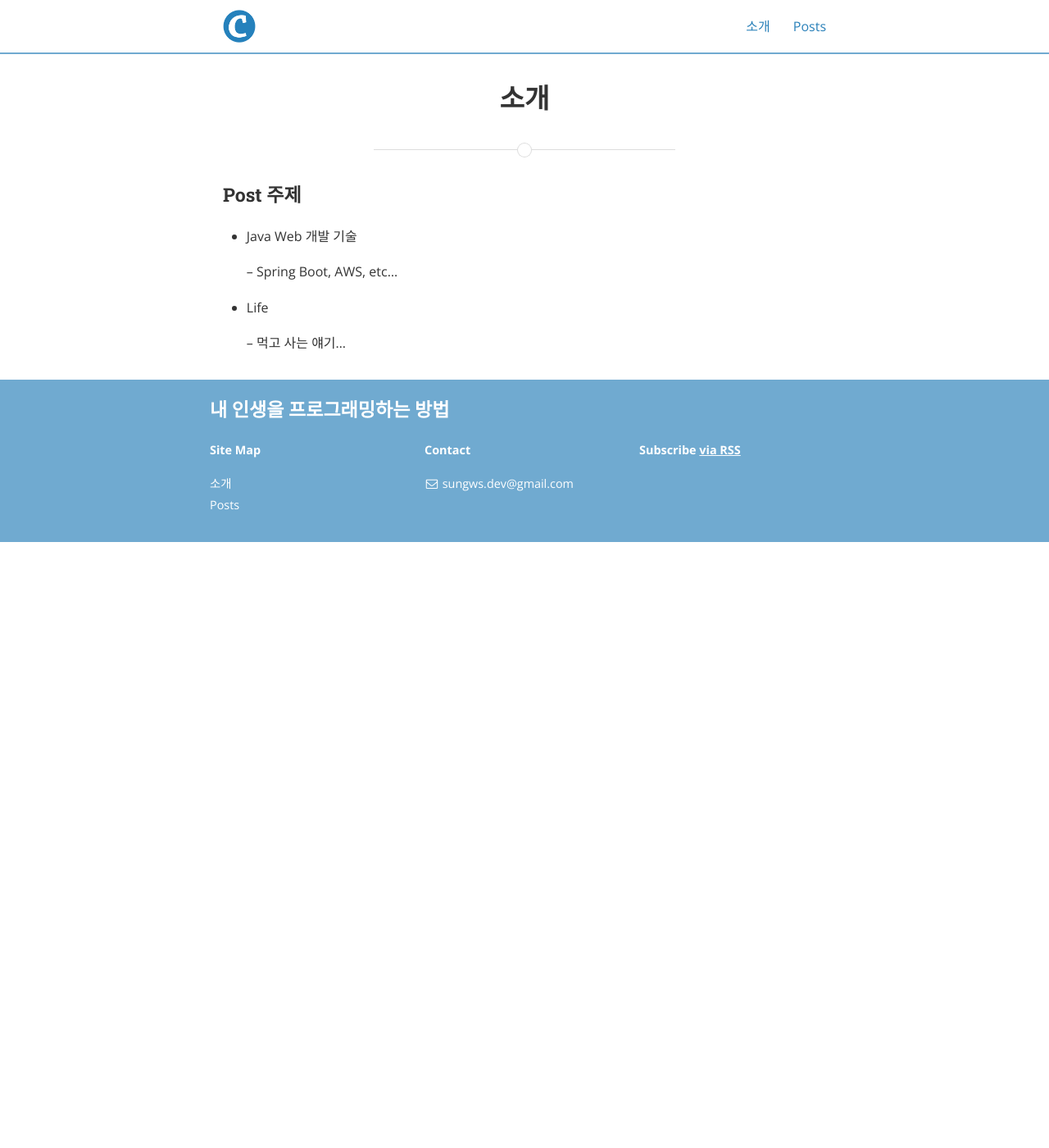
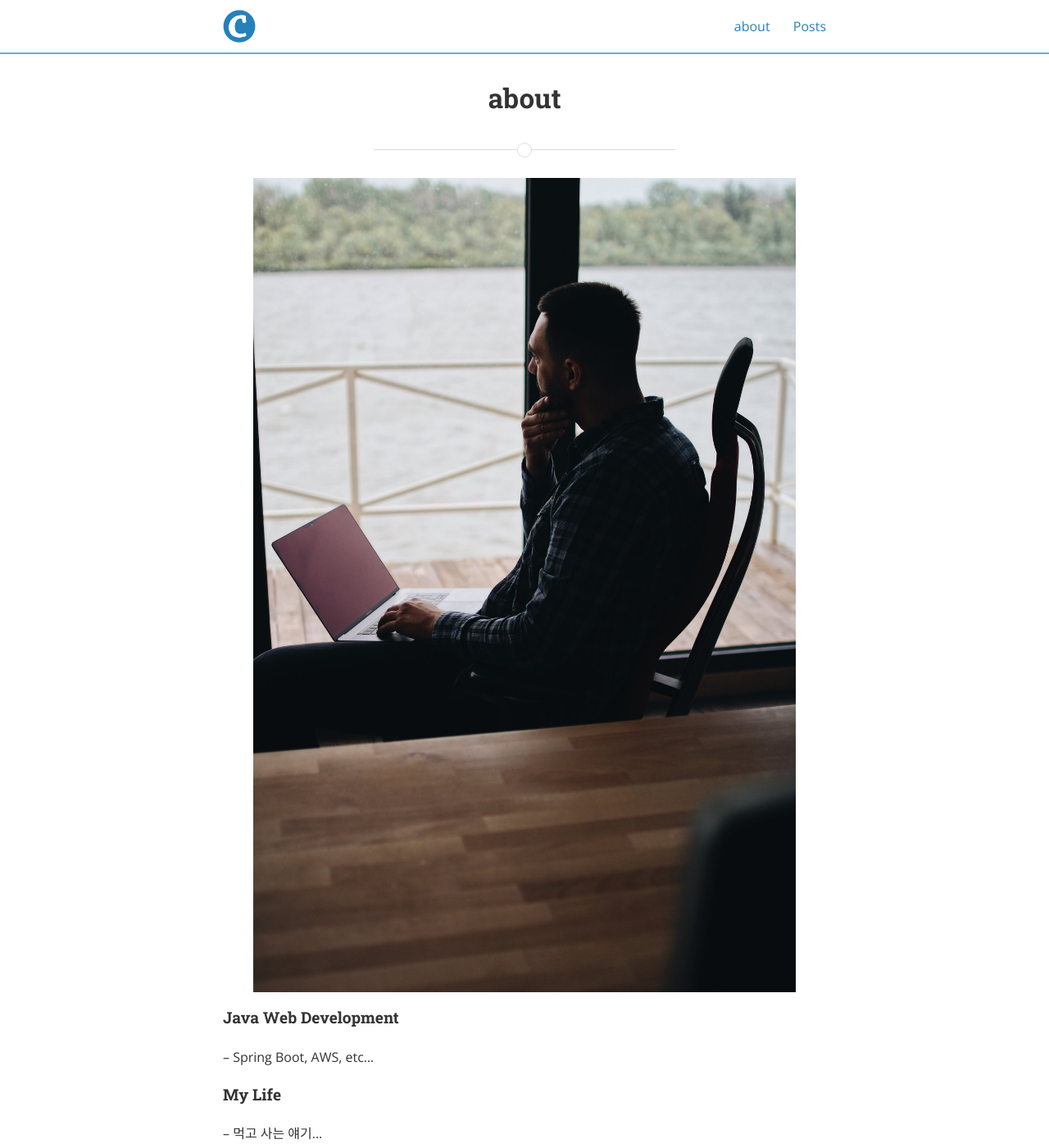
Before and after one commit to devellog/devellog.github.io, a Jekyll site: the page built from about.md, in a window 1280 px wide and 1400 px high. Shown: the whole window at 82% size. Built offline with Jekyll 4.4.1, drawn with Linux system fonts in a browser that asks for light colours; nearby versions of some CDN libraries.

Commit message:
about 수정

```diff
--- a/about.md
+++ b/about.md
@@ -1,19 +1,16 @@
 ---
 layout: page
-title: 소개
+title: about
 permalink: /about/
 main_nav: true
 ---
-<!--
-![alt text]({{ site.baseurl }}/assets/profile-placeholder.gif "Profile Picture"){:.profile}
--->
 
-### Post 주제
+![](/assets/man-sitting-on-chair-2102413.jpg)
 
-* Java Web 개발 기술
+#### Java Web Development
 
   -- Spring Boot, AWS, etc...
 
-* Life
+#### My Life
 
   -- 먹고 사는 얘기...
```
Also changed, not shown: _posts/2020-07-23-make-github-blog.md (+2 -2 lines), assets/man-sitting-on-chair-2102413.jpg (added).
